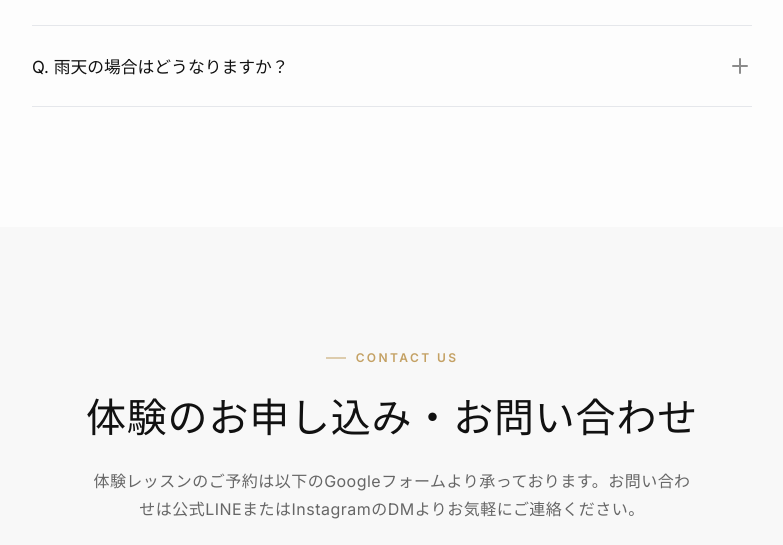
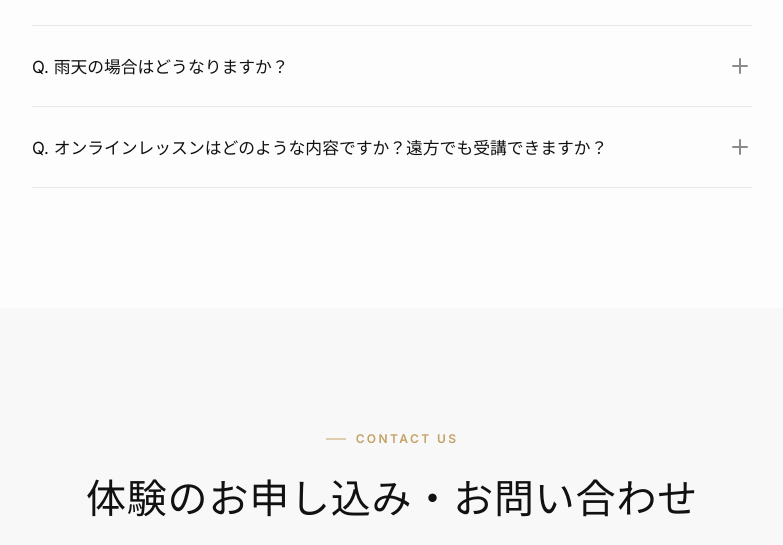
Before and after one commit to SprintAcademyAWAKE/awake-okinawa-hp, a website: page index.html in a window 1280 px wide. Shown: the part 7381-7926 px from the top of the page, without its empty margins (248-1031 px from the left). Drawn offline with nearby package versions, Linux system fonts and the light colour scheme; a web font is replaced by a local one.

Commit message:
Add online lesson description to the FAQ section in index.html

```diff
--- a/index.html
+++ b/index.html
@@ -546,6 +546,16 @@
               <p>雨天時やグラウンドの状態が良くない場合は、安全を最優先とし、日程の延期や振替などで対応させていただいております。</p>
             </div>
           </div>
+
+          <div class="faq-item">
+            <button class="faq-trigger">
+              <span>Q. オンラインレッスンはどのような内容ですか？遠方でも受講できますか？</span>
+              <i data-lucide="plus"></i>
+            </button>
+            <div class="faq-content">
+              <p>はい、沖縄本島北部や離島など、遠方にお住まいの方でも全国どこからでも受講いただけます。スマートフォンのカメラ等で撮影したお子様の走りの動画を送っていただき、プロのコーチがフォームの癖や改善点、ご自宅周辺でできる個別自主練トレーニング方法を詳しく分析・解説したフィードバック動画をお返しいたします。</p>
+            </div>
+          </div>
         </div>
       </div>
     </section>
```
